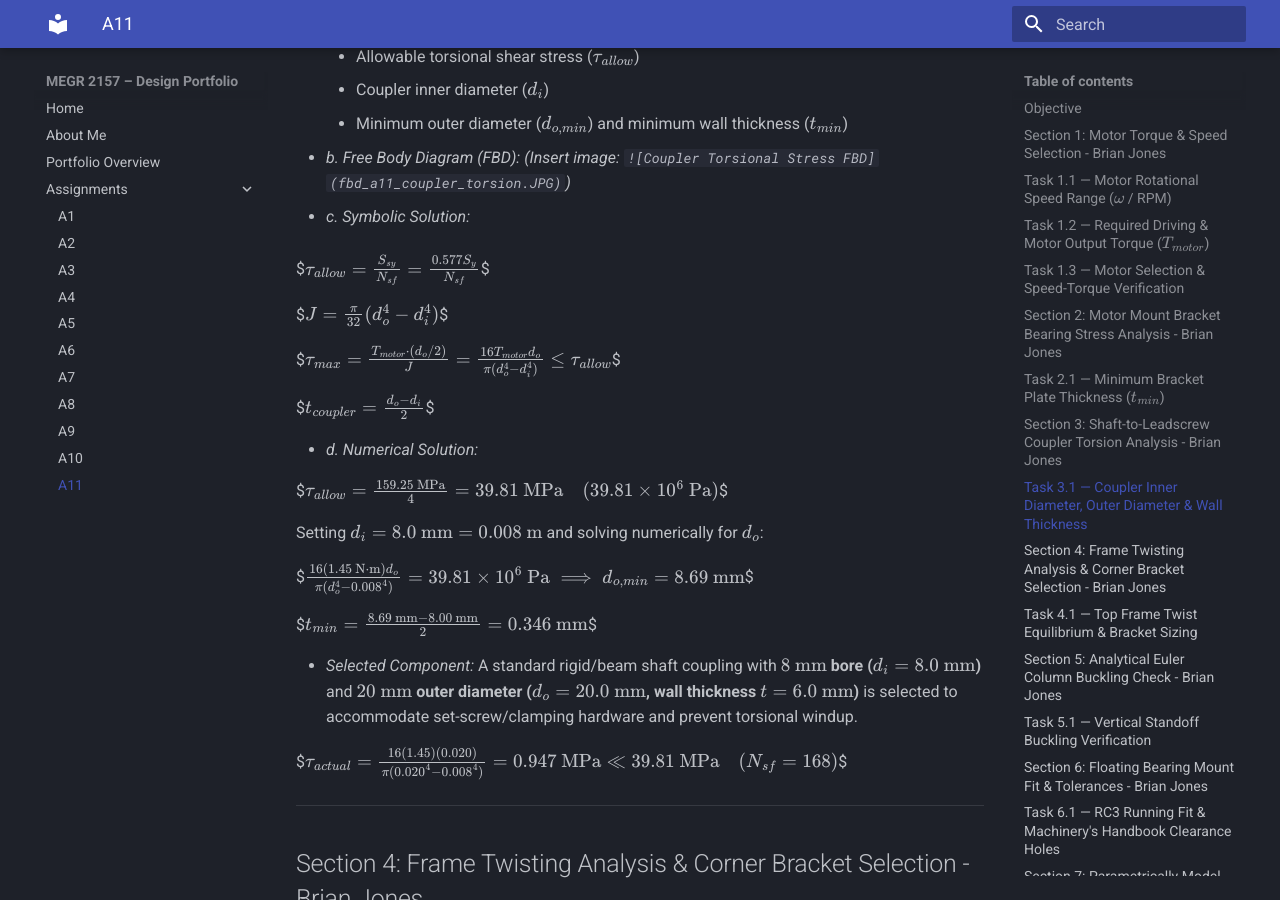
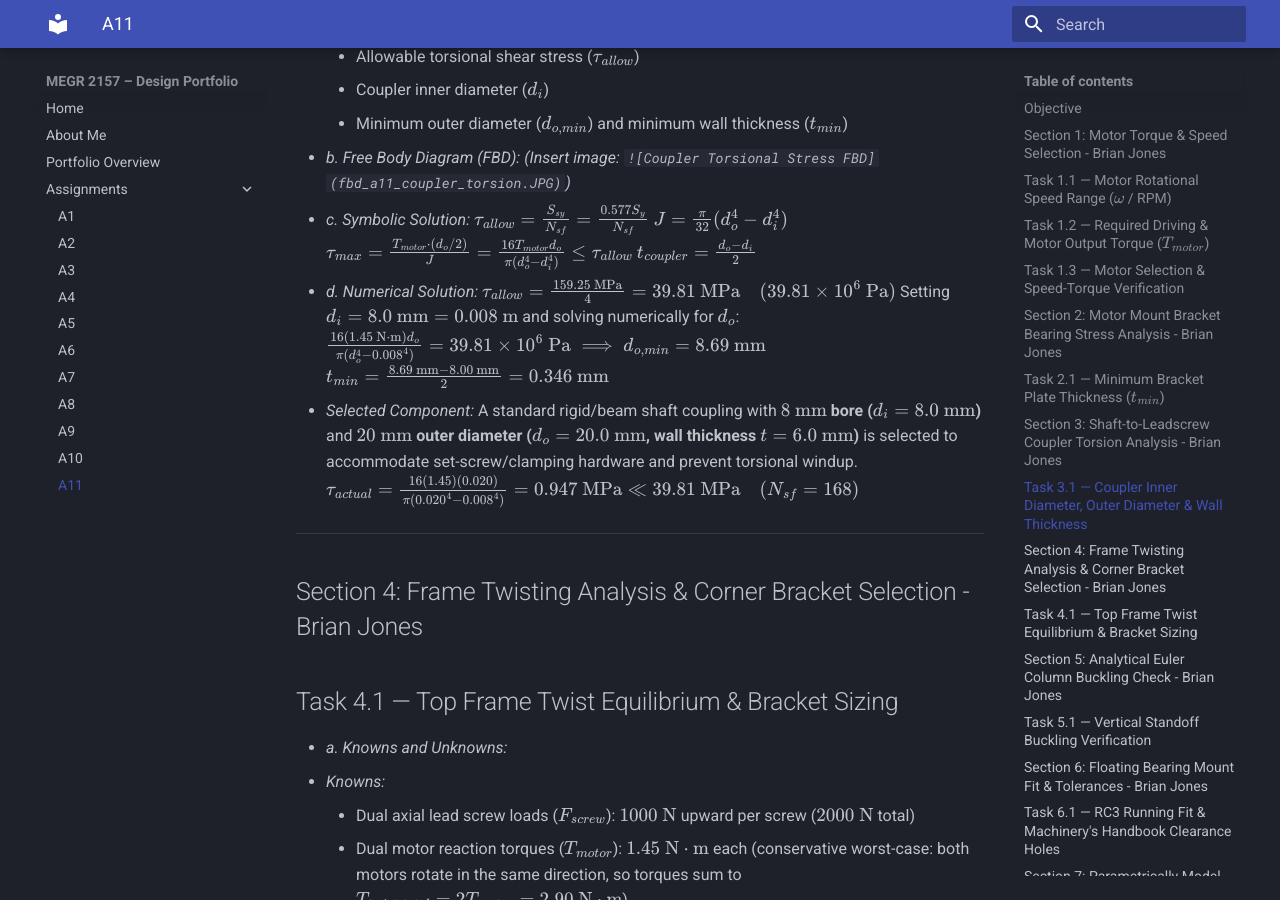
Before and after one commit to Brian-Jones-007/design-projects-portfolio, an MkDocs documentation site: the page built from docs/assignments/A11/index.md, in a window 1280 px wide and 900 px high, scrolled down 3859 px. Built offline with MkDocs 1.6.1 and Material for MkDocs 9.7.7, drawn with Linux system fonts in a browser that asks for light colours.

```diff
--- a/docs/assignments/A11/index.md
+++ b/docs/assignments/A11/index.md
@@ -126,29 +126,18 @@ Develop the motorized drive and structural integration for a 2 kN dual-leadscrew
   *(Insert image: `![Coupler Torsional Stress FBD](fbd_a11_coupler_torsion.JPG)`)*
 
 - *c. Symbolic Solution:*
-
-  $$\tau_{allow} = \frac{S_{sy}}{N_{sf}} = \frac{0.577 S_y}{N_{sf}}$$
-
-  $$J = \frac{\pi}{32}(d_o^4 - d_i^4)$$
-
-  $$\tau_{max} = \frac{T_{motor} \cdot (d_o / 2)}{J} = \frac{16 T_{motor} d_o}{\pi (d_o^4 - d_i^4)} \le \tau_{allow}$$
-
-  $$t_{coupler} = \frac{d_o - d_i}{2}$$
+  $\tau_{allow} = \frac{S_{sy}}{N_{sf}} = \frac{0.577 S_y}{N_{sf}}$
+  $J = \frac{\pi}{32}(d_o^4 - d_i^4)$
+  $\tau_{max} = \frac{T_{motor} \cdot (d_o / 2)}{J} = \frac{16 T_{motor} d_o}{\pi (d_o^4 - d_i^4)} \le \tau_{allow}$
+  $t_{coupler} = \frac{d_o - d_i}{2}$
 
 - *d. Numerical Solution:*
-
-  $$\tau_{allow} = \frac{159.25\text{ MPa}}{4} = 39.81\text{ MPa} \quad (39.81 \times 10^6\text{ Pa})$$
-
+  $\tau_{allow} = \frac{159.25\text{ MPa}}{4} = 39.81\text{ MPa} \quad (39.81 \times 10^6\text{ Pa})$
   Setting $d_i = 8.0\text{ mm} = 0.008\text{ m}$ and solving numerically for $d_o$:
-
-  $$\frac{16 (1.45\text{ N}\cdot\text{m}) d_o}{\pi (d_o^4 - 0.008^4)} = 39.81 \times 10^6\text{ Pa} \implies d_{o,min} = 8.69\text{ mm}$$
-
-  $$t_{min} = \frac{8.69\text{ mm} - 8.00\text{ mm}}{2} = 0.346\text{ mm}$$
-
+  $\frac{16 (1.45\text{ N}\cdot\text{m}) d_o}{\pi (d_o^4 - 0.008^4)} = 39.81 \times 10^6\text{ Pa} \implies d_{o,min} = 8.69\text{ mm}$
+  $t_{min} = \frac{8.69\text{ mm} - 8.00\text{ mm}}{2} = 0.346\text{ mm}$
 - *Selected Component:* A standard rigid/beam shaft coupling with **$8\text{ mm}$ bore ($d_i = 8.0\text{ mm}$)** and **$20\text{ mm}$ outer diameter ($d_o = 20.0\text{ mm}$, wall thickness $t = 6.0\text{ mm}$)** is selected to accommodate set-screw/clamping hardware and prevent torsional windup.
-
-  $$\tau_{actual} = \frac{16 (1.45)(0.020)}{\pi (0.020^4 - 0.008^4)} = 0.947\text{ MPa} \ll 39.81\text{ MPa} \quad (N_{sf} = 168)$$
-
+  $\tau_{actual} = \frac{16 (1.45)(0.020)}{\pi (0.020^4 - 0.008^4)} = 0.947\text{ MPa} \ll 39.81\text{ MPa} \quad (N_{sf} = 168)$
 ---
 
 ## Section 4: Frame Twisting Analysis & Corner Bracket Selection - Brian Jones
```
